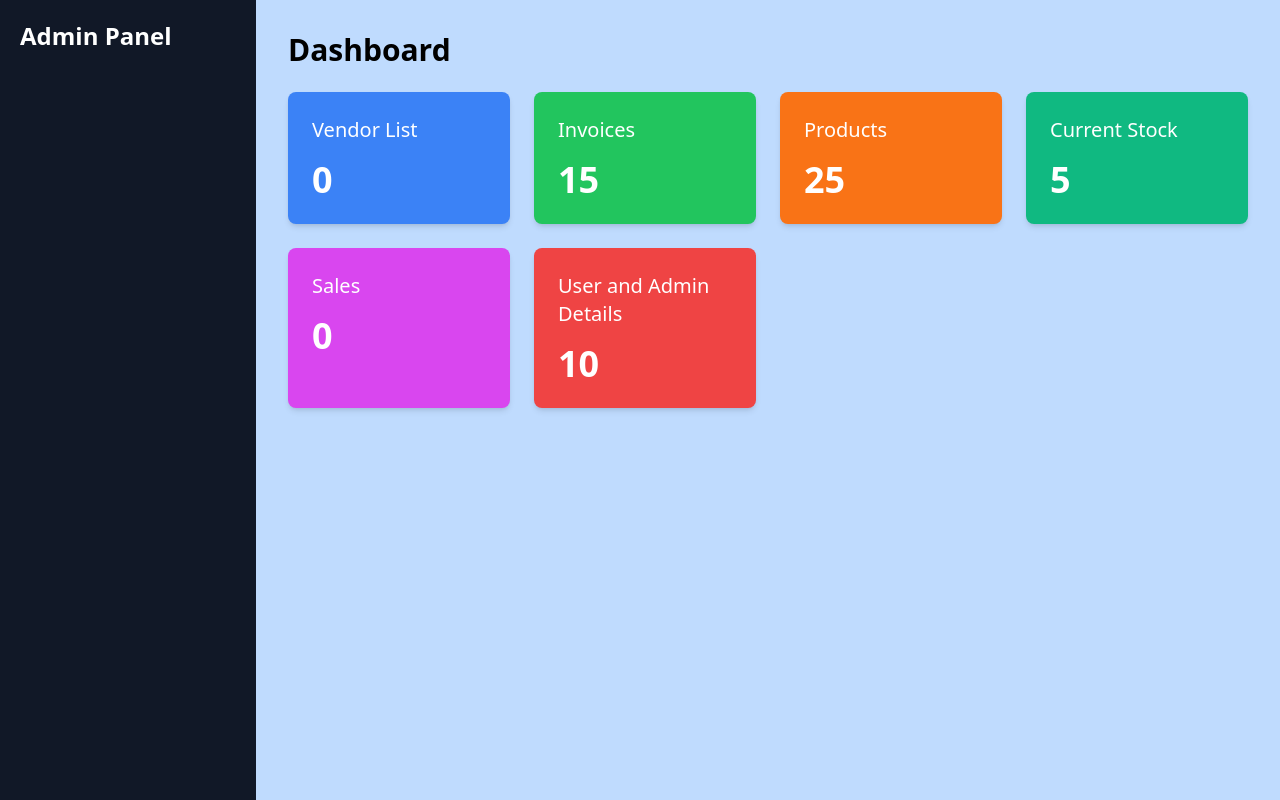
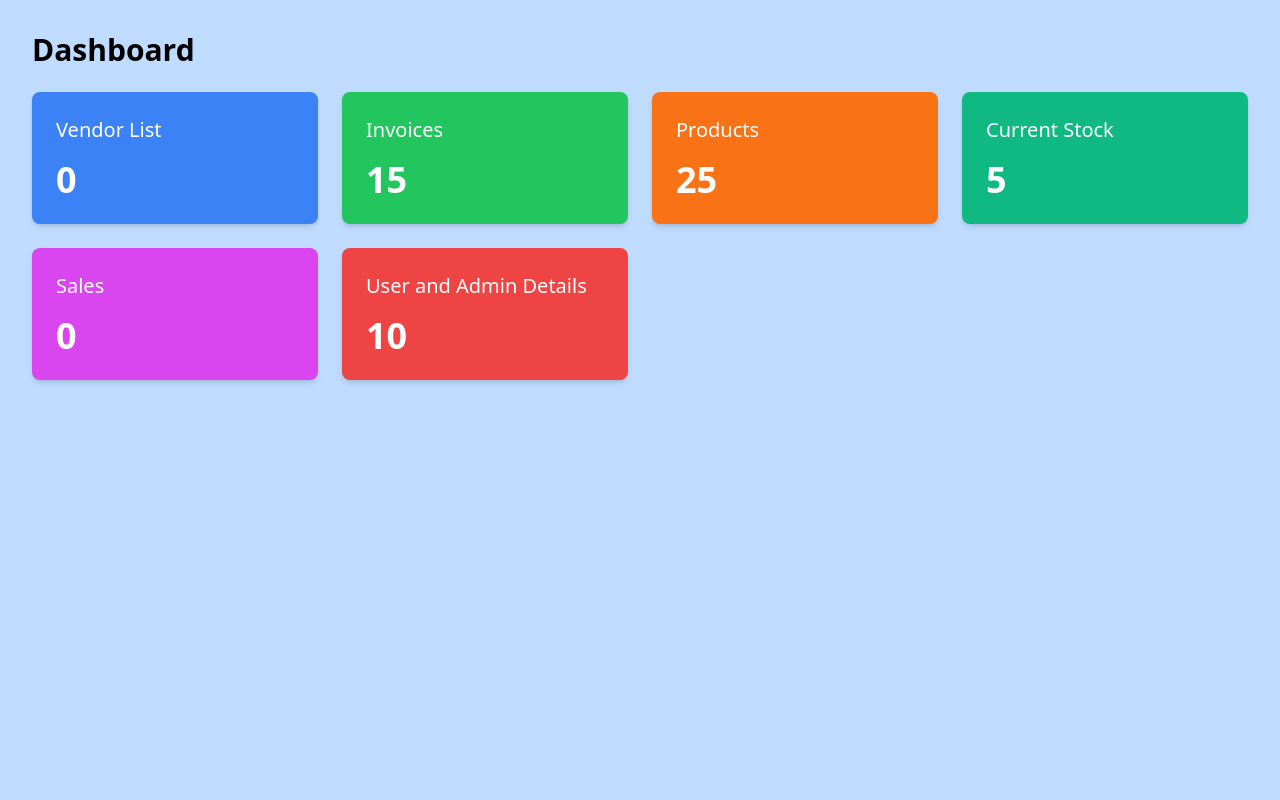
Before and after one commit to Bibisifhat/inventory-management-system-, a plain HTML site: page front.html in a window 1280 px wide. Drawn offline with nearby package versions, Linux system fonts and the light colour scheme.

Commit message:
7th may 2025

```diff
--- a/front.html
+++ b/front.html
@@ -11,22 +11,6 @@
 
 
     <div class="flex h-screen">
-        <!-- Sidebar -->
-        <div class=" w-64 bg-gray-900 text-white p-5">
-            <h2 class="text-2xl font-bold mb-8">Admin Panel</h2>
-            <!-- <ul class="space-y-4">
-                <li class="hover:bg-gray-700 p-2 rounded cursor-pointer">Dashboard</li>
-                <li class="hover:bg-gray-700 p-2 rounded cursor-pointer">Users</li>
-                <li class="hover:bg-gray-700 p-2 rounded cursor-pointer">Groups</li>
-                <li class="hover:bg-gray-700 p-2 rounded cursor-pointer">Brands</li>
-                <li class="hover:bg-gray-700 p-2 rounded cursor-pointer">Categories</li>
-                <li class="hover:bg-gray-700 p-2 rounded cursor-pointer">Stores</li>
-                <li class="hover:bg-gray-700 p-2 rounded cursor-pointer">Products</li>
-                <li class="hover:bg-gray-700 p-2 rounded cursor-pointer">Orders</li>
-                <li class="hover:bg-gray-700 p-2 rounded cursor-pointer">Reports</li>
-                <li class="hover:bg-gray-700 p-2 rounded cursor-pointer">Settings</li>
-            </ul> -->
-        </div>
 
         <!-- Main Content -->
         <div class="flex-1 p-8">
```
